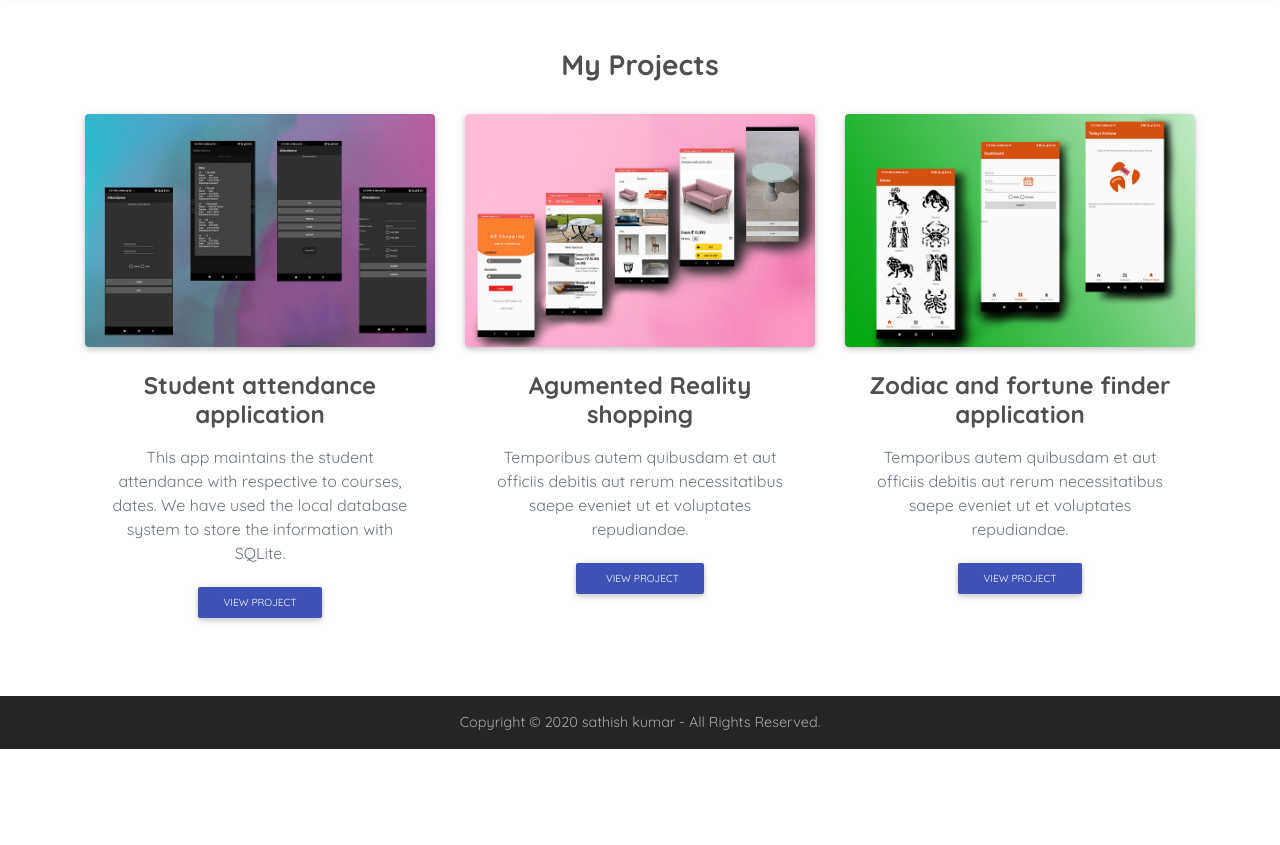
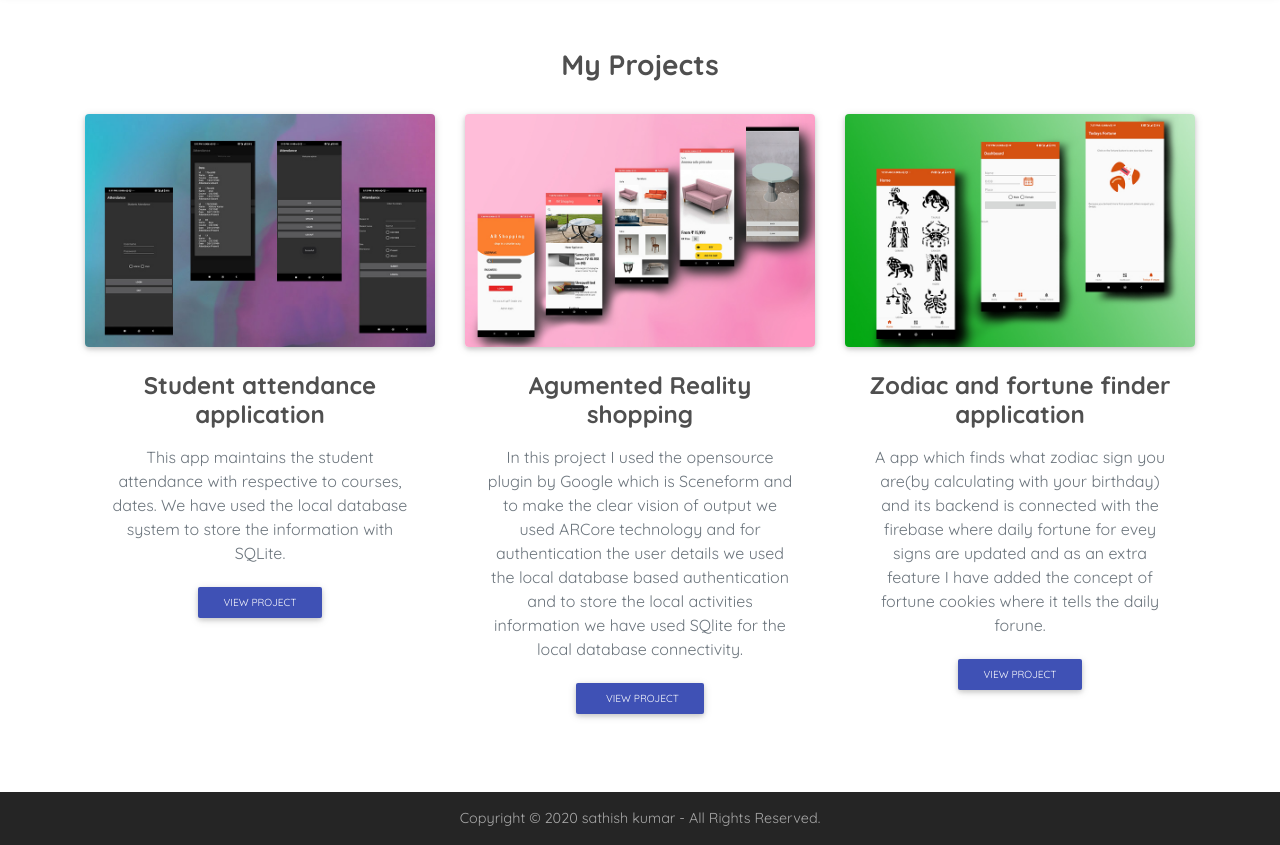
Before and after one commit to sathishkumarvit/sathishkumar.tech, a plain HTML site: page prj.html in a window 1280 px wide. Shown: the part 72-917 px from the top of the page. Before the commit the page ends 824 px from the top, so only its background shows below. Drawn offline with Linux system fonts and the light colour scheme.

Commit message:
Update prj.html

```diff
--- a/prj.html
+++ b/prj.html
@@ -117,7 +117,8 @@
 
           <div class="px-3 pt-3 mx-1 mt-1 pb-0">
             <h4 class="font-weight-bold mt-1 mb-3">Agumented Reality shopping</h4>
-            <p class="text-muted">Temporibus autem quibusdam et aut officiis debitis aut rerum necessitatibus saepe eveniet ut et voluptates repudiandae.</p>
+            <p class="text-muted">In this project I used the opensource plugin by Google which is Sceneform and to make the clear vision of output we used ARCore technology and for authentication the user details we used the local database based authentication and to store the local activities information we have used SQlite for the local database connectivity.
+</p>
             <a class="btn btn-indigo btn-sm btn-rounded"><i class="fas fa-clone left"></i> View project</a>
           </div>
 
@@ -136,7 +137,7 @@
 
             <div class="px-3 pt-3 mx-1 mt-1 pb-0">
               <h4 class="font-weight-bold mt-1 mb-3">Zodiac and fortune finder application</h4>
-              <p class="text-muted">Temporibus autem quibusdam et aut officiis debitis aut rerum necessitatibus saepe eveniet ut et voluptates repudiandae.</p>
+              <p class="text-muted">A app which finds what zodiac sign you are(by calculating with your birthday) and its backend is connected with the firebase where daily fortune for evey signs are updated and as an extra feature I have added the concept of fortune cookies where it tells the daily forune.</p>
               <a class="btn btn-indigo btn-sm btn-rounded" href="https://github.com/sathishbeloved/zodiac-app">View project</a>
             </div>
 
```
